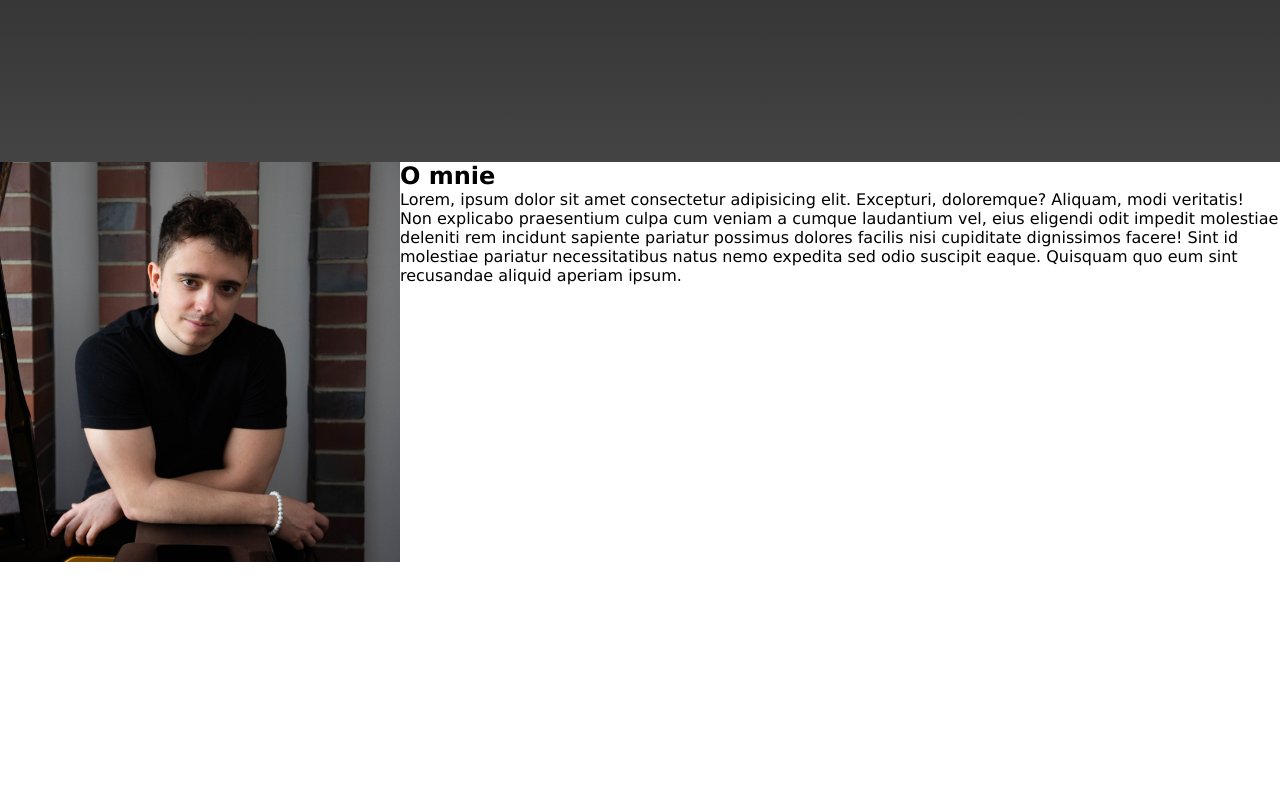
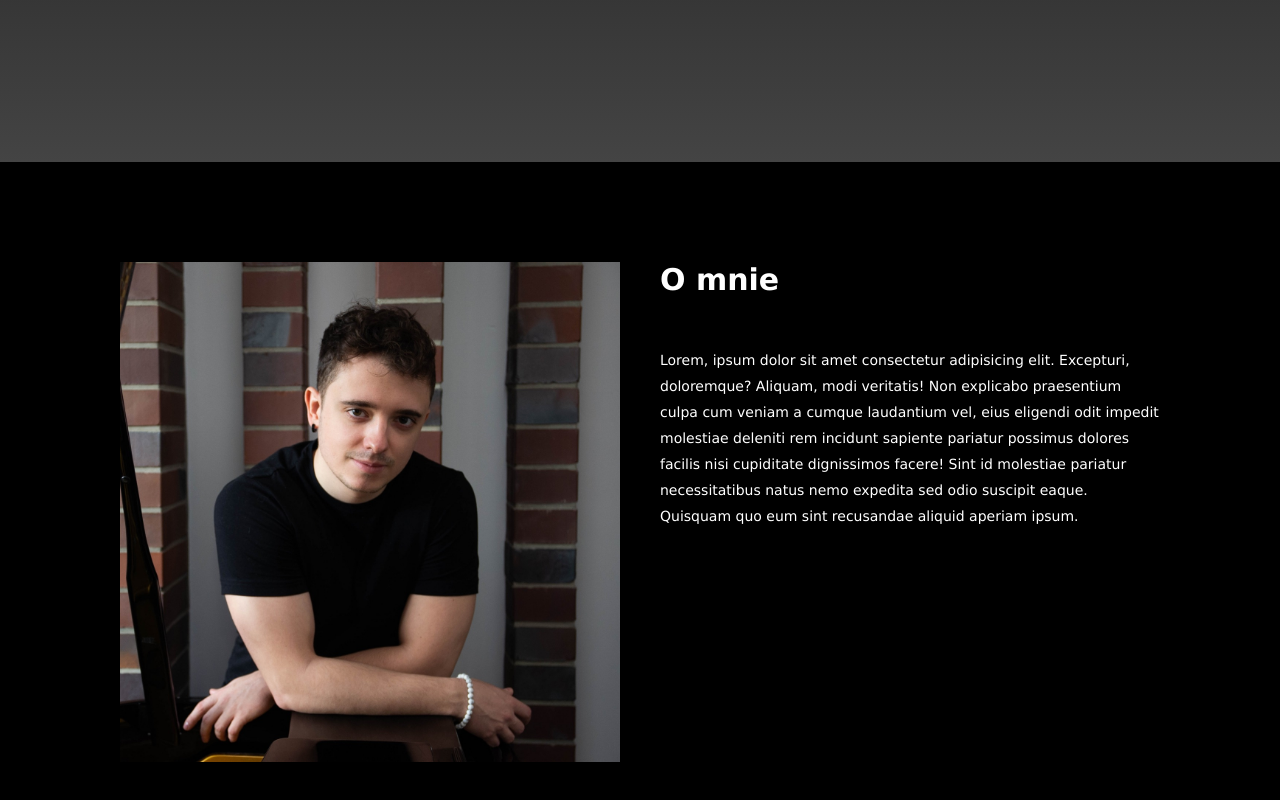
Before and after one commit to rezio3/hw-music-production, a React (Create React App) app: page / in a window 1280 px wide. Shown: the part 638-1438 px from the top of the page. Before the commit the page ends 1200 px from the top, so only its background shows below. Built offline with nearby package versions, Linux system fonts and the light colour scheme.

Commit message:
update aboutme.scss and navigation.scss

```diff
--- a/src/style/aboutme.scss
+++ b/src/style/aboutme.scss
@@ -1,6 +1,27 @@
 .about-me-section {
-	height: 400px;
+	// height: 400px;
 	width: 100%;
 	display: flex;
 	justify-content: center;
+	background-color: black;
+	&__text {
+		margin-top: 100px;
+		width: 500px;
+		display: flex;
+		flex-direction: column;
+		margin-left: 40px;
+	}
+	&__header {
+		font-size: 30px;
+		color: white;
+		margin-bottom: 50px;
+	}
+	&__details {
+		color: white;
+		font-size: 14px;
+		line-height: 26px;
+	}
+	&__img {
+		margin: 100px 0;
+	}
 }
--- a/src/style/css/aboutme.css
+++ b/src/style/css/aboutme.css
@@ -1,6 +1,26 @@
 .about-me-section {
-  height: 400px;
   width: 100%;
   display: flex;
   justify-content: center;
+  background-color: black;
 }
+.about-me-section__text {
+  margin-top: 100px;
+  width: 500px;
+  display: flex;
+  flex-direction: column;
+  margin-left: 40px;
+}
+.about-me-section__header {
+  font-size: 30px;
+  color: white;
+  margin-bottom: 50px;
+}
+.about-me-section__details {
+  color: white;
+  font-size: 14px;
+  line-height: 26px;
+}
+.about-me-section__img {
+  margin: 100px 0;
+}
--- a/src/style/css/navigation.css
+++ b/src/style/css/navigation.css
@@ -17,7 +17,7 @@
   margin: 0 30px;
   padding: 10px;
   font-weight: 300;
-  font-size: 14px;
+  font-size: 12px;
   text-transform: uppercase;
   color: white;
   cursor: pointer;
--- a/src/style/navigation.scss
+++ b/src/style/navigation.scss
@@ -15,7 +15,7 @@
 			margin: 0 30px;
 			padding: 10px;
 			font-weight: 300;
-			font-size: 14px;
+			font-size: 12px;
 			text-transform: uppercase;
 			color: white;
 			cursor: pointer;
```
